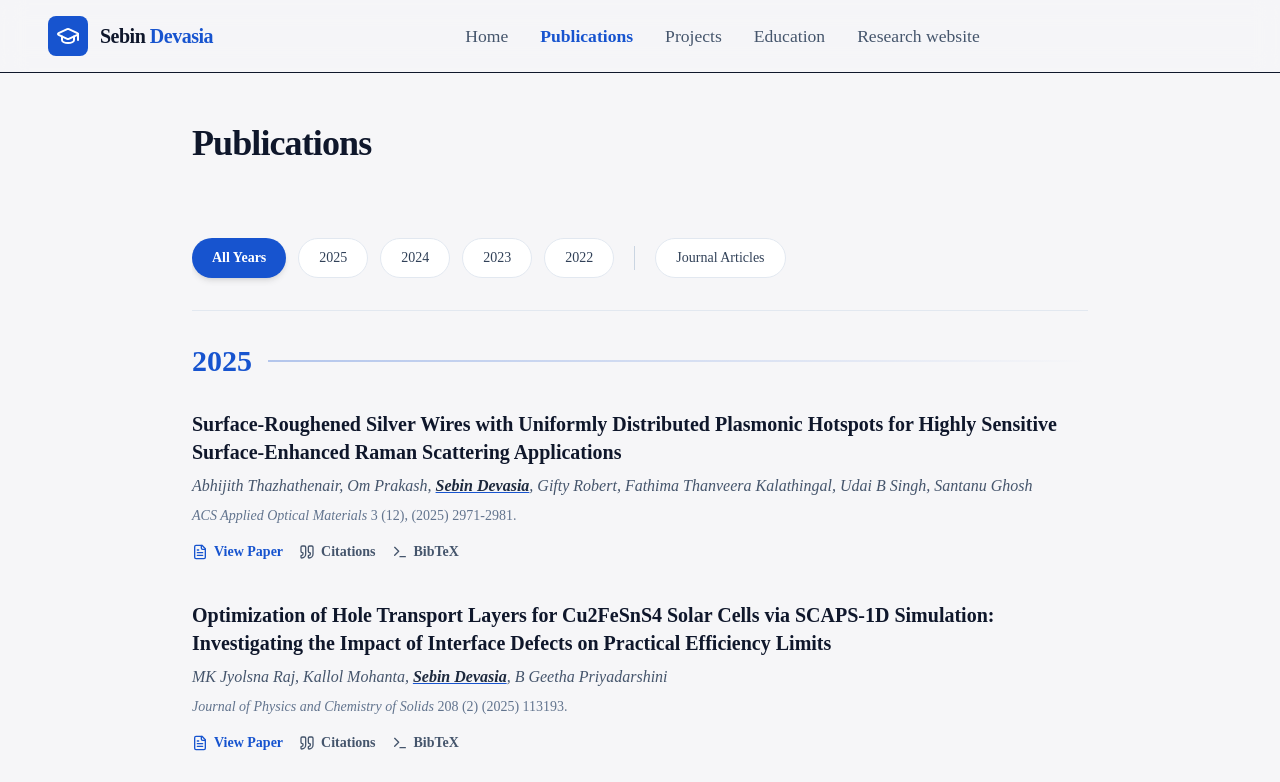
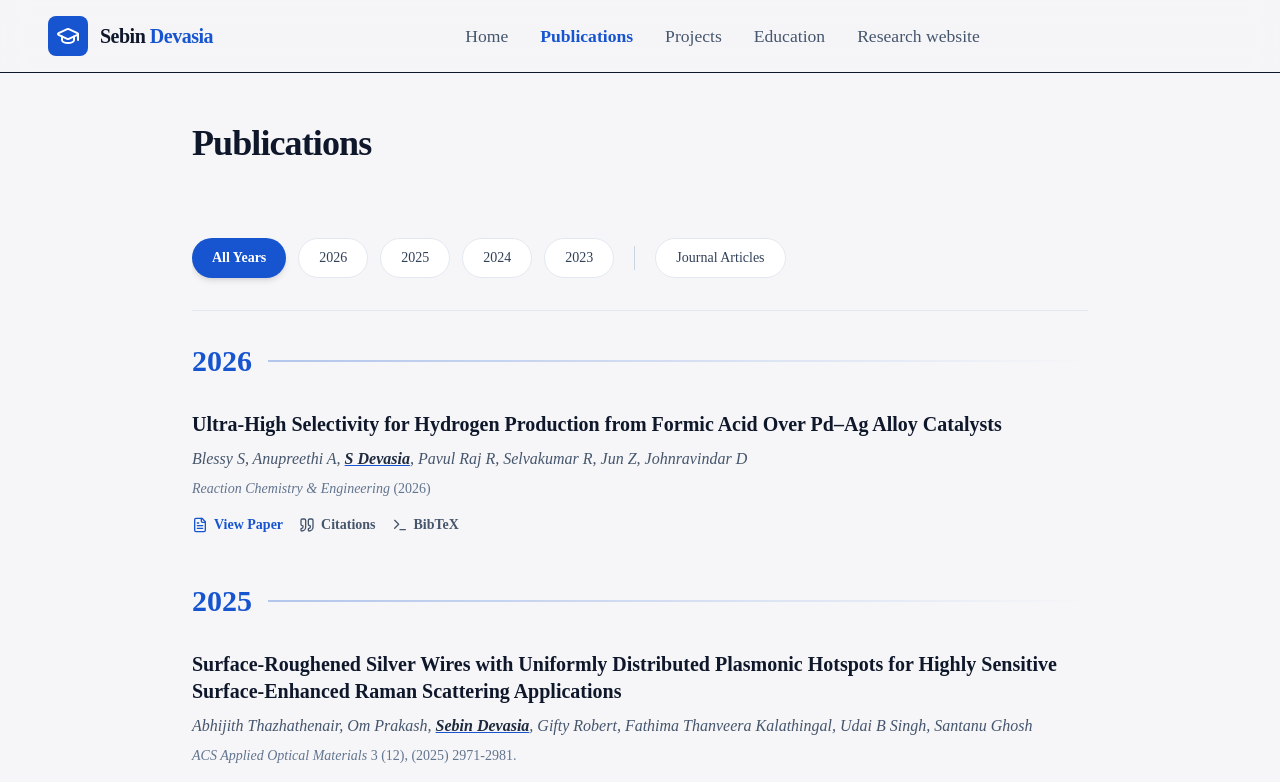
Before and after one commit to sebind/sebind.github.io, a React (Vite) app: page /publications in a window 1280 px wide. Shown: the top 782 px of the page. Built offline with nearby package versions, Linux system fonts and the light colour scheme.

Commit message:
Update Publications.tsx

```diff
--- a/src/pages/Publications.tsx
+++ b/src/pages/Publications.tsx
@@ -6,9 +6,21 @@ export default function Publications() {
   const [showFullList, setShowFullList] = useState(false);
   const [selectedYear, setSelectedYear] = useState<number | "all">("all");
 
-  const years = [2025, 2024, 2023, 2022, 2021, 2020, 2019, 2018, 2015];
+  const years = [2026, 2025, 2024, 2023, 2022, 2021, 2020, 2019, 2018, 2015];
 
   const publications = [
+        {
+      year: 2026,
+      items: [
+        {
+          title: "Ultra-High Selectivity for Hydrogen Production from Formic Acid Over Pd–Ag Alloy Catalysts",
+          authors: ["Blessy S", "Anupreethi A", "S Devasia", "Pavul Raj R", "Selvakumar R", "Jun Z", "Johnravindar D"],
+          journal: "Reaction Chemistry & Engineering",
+          details: "(2026)",
+          doi: "10.1039/d6re00134c"
+        },
+      ]
+    },
     {
       year: 2025,
       items: [
```
